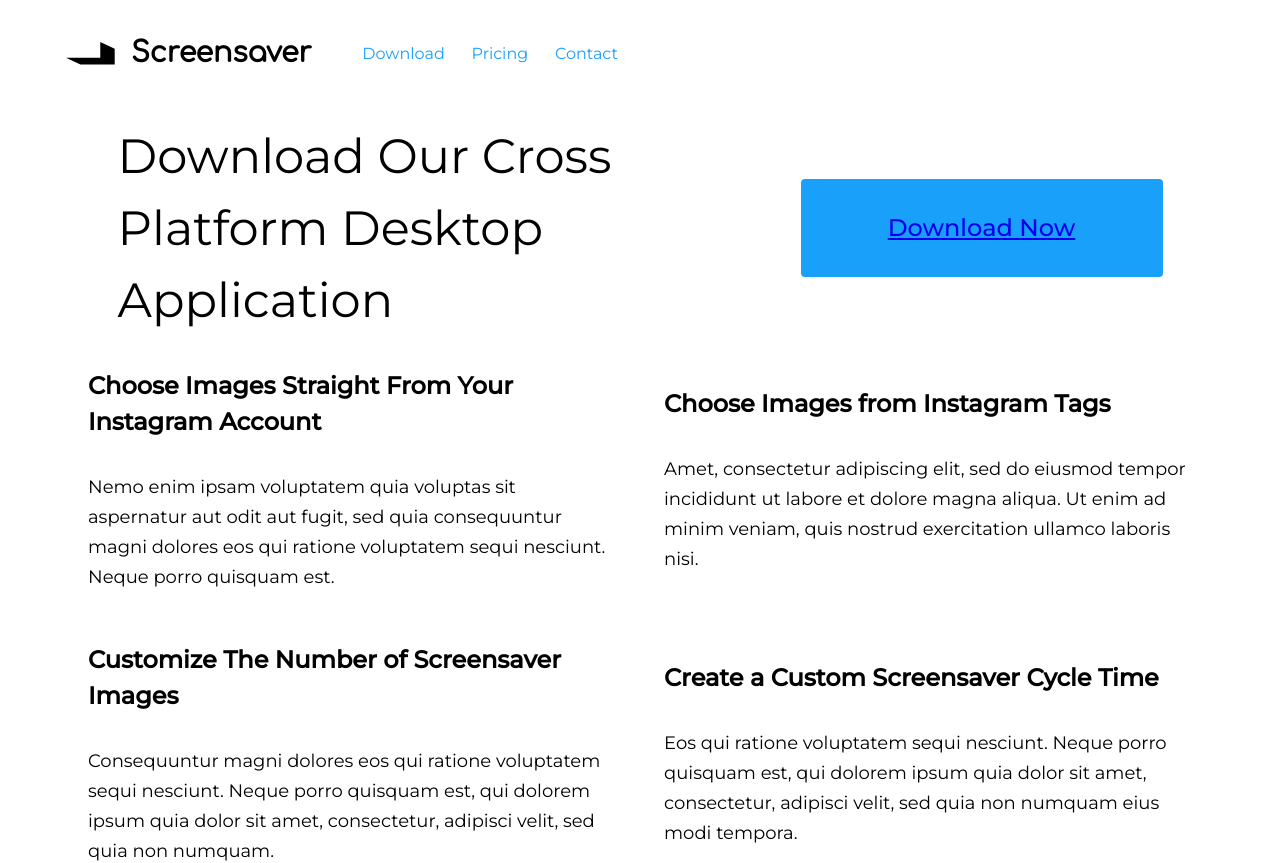
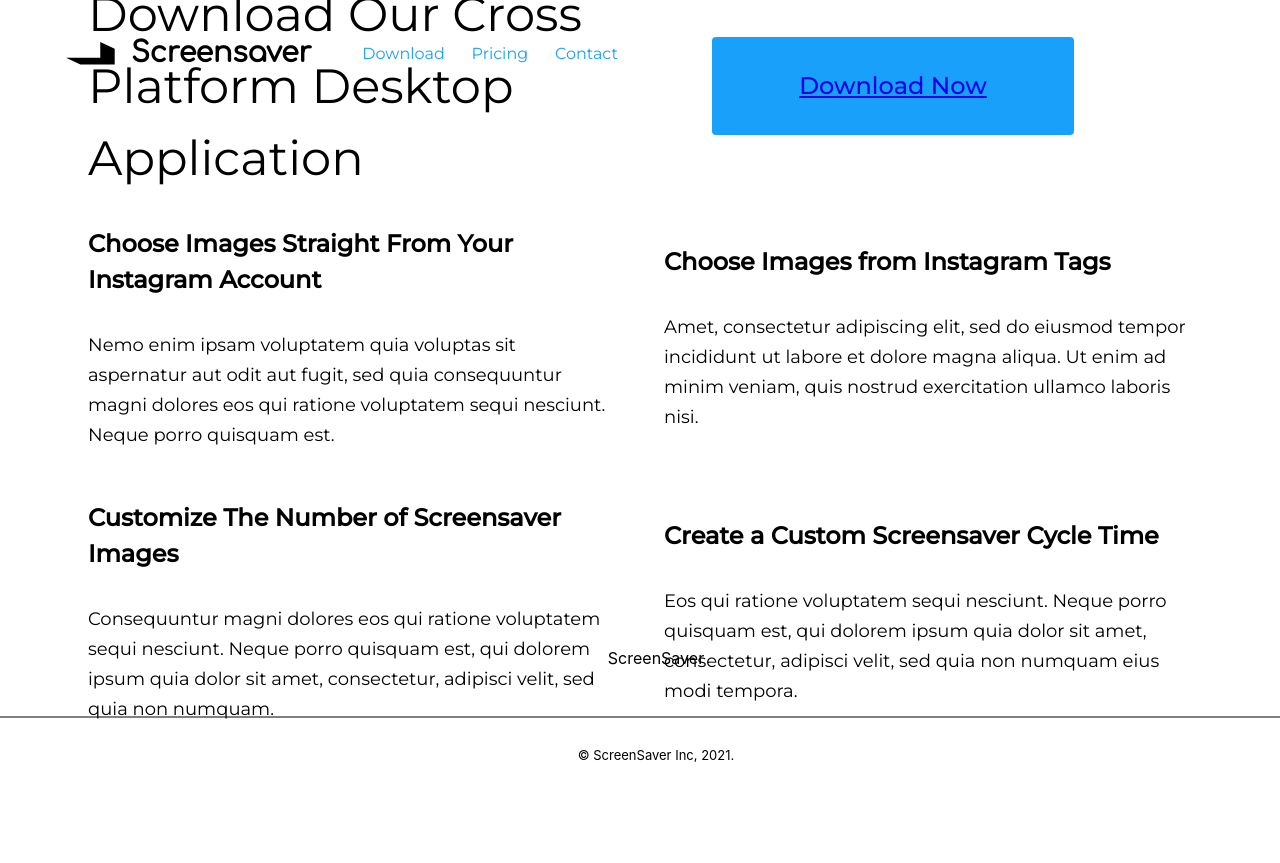
Before and after one commit to tarekel96/Electron_BackgroundImage_App, a React (Create React App) app in the folder web/: page /Electron_BackgroundImage_App/download in a window 1280 px wide. Shown: the top 863 px of the page. After the commit the page ends 800 px from the top, so only its background shows below. Built offline with nearby package versions, Linux system fonts and the light colour scheme.

Commit message:
fixed contact page and download page

```diff
--- a/web/src/pages/ContactUs.js
+++ b/web/src/pages/ContactUs.js
@@ -2,7 +2,6 @@ import React from 'react';
 import { Typography } from '../components/Typography.js';
 import styles from './contactus.module.css';
 import Variants from '../styles/Variants.js';
-import { Copyright, Footer } from '../components/Footer.js';
 const { PARAGRAPH, H_1, H_4 } = Variants;
 
 const ContactUs = () => {
@@ -24,8 +23,6 @@ const ContactUs = () => {
 					link="Email Us: ScreenSaverSupport@gmail.com"
 				/>
 			</section>
-			<Footer />
-			<Copyright />
 		</div>
 	);
 };
--- a/web/src/pages/download.module.css
+++ b/web/src/pages/download.module.css
@@ -4,13 +4,12 @@
 	flex-direction: column;
 	justify-content: center;
 	align-items: center;
-	height: 100%;
+	height: 60vh;
 }
 .downloadSubContainers,
 .downloadSubContainer1 {
 	width: 90%;
 	display: flex;
-	justify-content: space-around;
 	margin: 0 auto;
 	align-items: center;
 }
```
